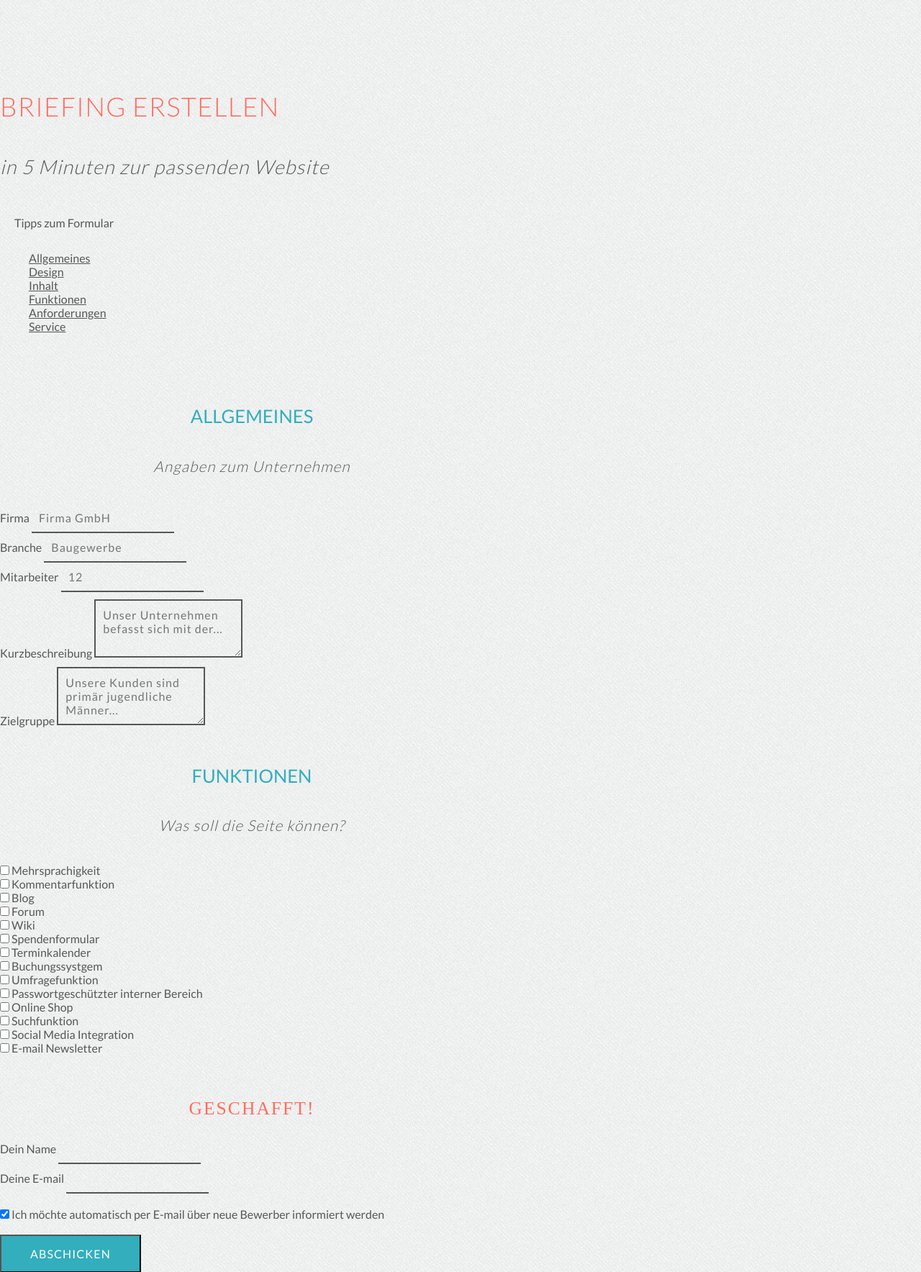
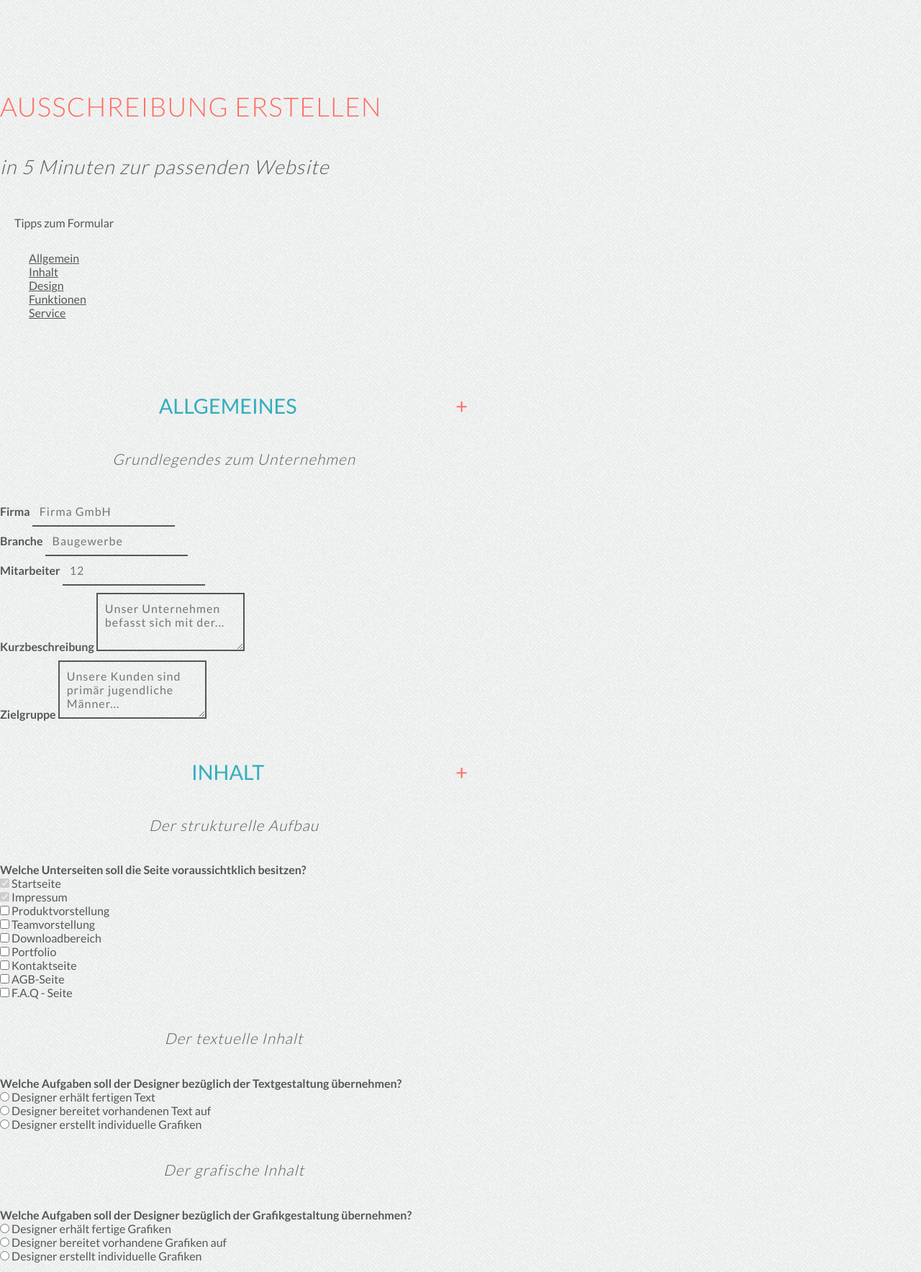
Before and after one commit to Joekant/calculi, a PHP site: page /briefing.html in a window 1280 px wide. Shown: the part 233-2001 px from the top of the page at 72% size. Run offline with PHP 8.4, Linux system fonts and the light colour scheme; style sheets or scripts are compiled from the project's sources; some web fonts are replaced.

Commit message:
Improved Briefing Form

```diff
--- a/html/briefing.html
+++ b/html/briefing.html
@@ -50,7 +50,7 @@
 
       <div class="row">
         <div class="large-12 columns half-padding text-center">
-          <h1 id="headline">Briefing erstellen</h1>
+          <h1 id="headline">Ausschreibung erstellen</h1>
           <h2 class="subline">in 5 Minuten zur passenden Website</h2>
         </div>
       </div>
@@ -79,19 +79,16 @@
             <div data-magellan-expedition="fixed">
               <dl class="sub-nav">
                 <dd data-magellan-arrival="1">
-                <a href="#1">Allgemeines</a></dd>
+                <a href="#1">Allgemein</a></dd>
 
                 <dd data-magellan-arrival="2">
-                <a href="#2">Design</a></dd>
+                <a href="#2">Inhalt</a></dd>
 
                 <dd data-magellan-arrival="3">
-                <a href="#3">Inhalt</a></dd>
+                <a href="#3">Design</a></dd>
 
                 <dd data-magellan-arrival="4">
                 <a href="#4">Funktionen</a></dd>
-
-                <dd data-magellan-arrival="5">
-                <a href="#5">Anforderungen</a></dd>
 
                 <dd data-magellan-arrival="5">
                 <a href="#5">Service</a></dd>
@@ -108,8 +105,8 @@
           <!-- Step -->
           <div class="row">
             <a name="1"></a>
-            <h2 data-magellan-destination="1">Allgemeines</h2>
-            <h3 class="subline">Angaben zum Unternehmen</h3>
+            <h2 data-magellan-destination="1">Allgemeines<span class="add-comment">+</span></h2>
+            <h3 class="subline">Grundlegendes zum Unternehmen</h3>
 
             <div class="medium-5 columns">
               <label for="email">Firma</label>
@@ -138,51 +135,240 @@
 
  <!-- Step -->
           <div class="row">
+            <a name="2"></a>
+            <h2 data-magellan-destination="2">Inhalt<span class="add-comment">+</span></h2>
+            <h3 class="subline">Der strukturelle Aufbau</h3>
+             <label for="email">Welche Unterseiten soll die Seite voraussichtklich besitzen?</label><br >
+            <div class="medium-4 columns">
+              <input id="checkbox1" type="checkbox" checked disabled> Startseite<br />
+              <input id="checkbox1" type="checkbox" checked disabled> Impressum<br />
+              <input id="checkbox1" type="checkbox"> Produktvorstellung <br />
+              <input id="checkbox1" type="checkbox"> Teamvorstellung<br />
+              <input id="checkbox1" type="checkbox"> Downloadbereich<br />
+
+            </div>
+
+            <div class="medium-8 columns">
+              <input id="checkbox1" type="checkbox"> Portfolio<br />
+              <input id="checkbox1" type="checkbox"> Kontaktseite<br />
+              <input id="checkbox1" type="checkbox"> AGB-Seite<br />
+              <input id="checkbox1" type="checkbox"> F.A.Q - Seite<br />
+            </div>
+          </div>
+
+
+          <div class="row">
             <a name="3"></a>
-            <h2 data-magellan-destination="2">Funktionen</h2>
-            <h3 class="subline">Was soll die Seite können?</h3>
+            <h3 class="subline">Der textuelle Inhalt</h3>
+
+            <label for="email">Welche Aufgaben soll der Designer bezüglich der Textgestaltung übernehmen?</label><br >
+            <div class="medium-12 columns">
+              <input id="checkbox1" type="radio"> Designer erhält fertigen Text<br />
+              <input id="checkbox1" type="radio"> Designer bereitet vorhandenen Text auf<br />
+              <input id="checkbox1" type="radio"> Designer erstellt individuelle Grafiken<br />
+              </div>
+          </div>
+
+          <div class="row">
+            <a name="3"></a>
+            <h3 class="subline">Der grafische Inhalt</h3>
+
+            <label for="email">Welche Aufgaben soll der Designer bezüglich der Grafikgestaltung übernehmen?</label><br >
+            <div class="medium-12 columns">
+              <input id="checkbox1" type="radio"> Designer erhält fertige Grafiken<br />
+              <input id="checkbox1" type="radio"> Designer bereitet vorhandene Grafiken auf<br />
+              <input id="checkbox1" type="radio"> Designer erstellt individuelle Grafiken<br />
+              </div>
+          </div>
+
+
+          <!-- Step -->
+          <div class="row">
+            <a name="3"></a>
+            <h2 data-magellan-destination="3">Design<span class="add-comment">+</span></h2>
+            <h3 class="subline">Das grafische Konzept</h3>
+
+            <label for="email">Welche Aufgabe soll der Designer bezüglich der grafischen Gestaltung übernehmen?</label><br >
+            <div class="medium-12 columns">
+              <input id="checkbox1" type="radio"> Designer setzt vorhandenes Design um<br />
+              <input id="checkbox1" type="radio"> Designer erstellt individuelles Design<br />
+              <input id="checkbox1" type="radio"> Designer erstellt individuelles Design anhand bestehender CD-Richtlinien <br />
+              <input id="checkbox1" type="radio"> Designer passt ausgewähltes Template an die Bedürfnisse des Kunden an<br />
+              </div>
+          </div>
+
+          <div class="row medium-6">
+            <div class="large-12 columns">
+              <label for="email">Welche Eigenschaften soll die Seite vermitteln?</label><br >
+                <textarea type="text" id="remail" rows="3" placeholder="edel, seriös, teuer, einzigartig, limitiert..."></textarea>
+            </div>
+          </div>
+
+          <div class="row">
+            <label for="email">Die Seite soll / soll nicht aussehen wie folgende Mitbewerberseiten</label>
+            <div class="medium-6 columns">
+              <label for="email" class="green-font">positive Referenz</label>
+              <textarea type="text" id="remail" rows="3" placeholder="http://www.gute-beispielseite.at"></textarea>
+            </div>
 
             <div class="medium-6 columns">
+              <label for="email" class="orange-font">negative Referenz</label>
+              <textarea type="text" id="remail" rows="3" placeholder="http://www.schlechte-beispielseite.at"></textarea>
+            </div>
+          </div>
+
+
+
+          <!-- Step -->
+          <div class="row">
+            <a name="4"></a>
+            <h2 data-magellan-destination="4">Funktionen<span class="add-comment">+</span></h2>
+            <h3 class="subline">Was die Seite können soll</h3>
+
+            <div class="medium-4 columns">
               <input id="checkbox1" type="checkbox"> Mehrsprachigkeit <br />
               <input id="checkbox1" type="checkbox"> Kommentarfunktion<br />
               <input id="checkbox1" type="checkbox"> Blog<br />
               <input id="checkbox1" type="checkbox"> Forum<br />
               <input id="checkbox1" type="checkbox"> Wiki<br />
               <input id="checkbox1" type="checkbox"> Spendenformular<br />
+            </div>
+
+            <div class="medium-4 columns">
+              <input id="checkbox1" type="checkbox"> Buchungssystem<br />
+              <input id="checkbox1" type="checkbox"> Bestellsystem<br />
+              <input id="checkbox1" type="checkbox"> Umfragefunktion<br />
+              <input id="checkbox1" type="checkbox"> Interner Bereich<br />
+              <input id="checkbox1" type="checkbox"> Online Shop<br />
               <input id="checkbox1" type="checkbox"> Terminkalender<br />
             </div>
 
-            <div class="medium-6 columns">
-              <input id="checkbox1" type="checkbox"> Buchungssystgem<br />
-              <input id="checkbox1" type="checkbox"> Umfragefunktion<br />
-              <input id="checkbox1" type="checkbox"> Passwortgeschützter interner Bereich<br />
-              <input id="checkbox1" type="checkbox"> Online Shop<br />
+            <div class="medium-4 columns">
               <input id="checkbox1" type="checkbox"> Suchfunktion<br />
               <input id="checkbox1" type="checkbox"> Social Media Integration<br />
               <input id="checkbox1" type="checkbox"> E-mail Newsletter <br />
+              <input id="checkbox1" type="checkbox"> Bildergallerie<br />
+              <input id="checkbox1" type="checkbox"> Kontaktformular<br />
             </div>
           </div>
 
           <div class="row">
-          <div class="large-12 columns padding-top">
+
+            <h3 class="subline">Erweitertes Nutzererlebnis</h3>
+
+            <div class="medium-10 columns">
+              <strong>Barrierefreiheit</strong><br />Wird die Seiter voraussichtlich häufig von Personen mit ausgeprägter Sehschwäche genutzt und muss daher erweiterten Anforderungen an eine Barrierefreie Nutzung entsprechen?
+(Screen-Reader kompatibel, kontrastreiche Darstellungsoption, individuelle Einstellung der Schriftgröße...)
+            </div>
+            <div class="medium-2 columns center-input">
+                <input id="checkbox1" name="radio" type="radio"> Ja<br />
+                <input id="checkbox2" name="radio" type="radio"> Nein<br />
+            </div>
+          <hr />
+            <div class="medium-10 columns">
+             <strong>Browserkompatibilität</strong><br />Soll die Seite auch in sehr alten Browsern korrekt dargestellt werden?
+            </div>
+            <div class="medium-2 columns">
+                 <input id="checkbox1" name="radio" type="radio"> Ja<br />
+                <input id="checkbox2" name="radio" type="radio"> Nein<br />
+            </div>
+            <hr />
+            <div class="medium-10 columns">
+             <strong>Mobile Version</strong><br />Soll es optimierte Versionen für die Darstellung auf mobilen Geräten wie z.B. Smartphones oder Tablets geben?
+            </div>
+            <div class="medium-2 columns">
+                <input id="checkbox1" name="radio" type="radio"> Ja<br />
+                <input id="checkbox2" name="radio" type="radio"> Nein<br />
+            </div>
+          </div>
+
+          <div class="row">
+            <a name="5"></a>
+            <h2 data-magellan-destination="5">Service<span class="add-comment">+</span></h2>
+            <h3 class="subline">Diverse Dienstleistungen</h3>
+
+            <div class="medium-10 columns">
+              <label for="email">Wer stellt die Seite auf einem Server bereit?</label>
+            </div>
+            <div class="medium-2 columns">
+                <input id="checkbox1" name="radio" type="radio"> Designer<br />
+                <input id="checkbox2" name="radio" type="radio"> Kunde<br />
+            </div>
+          <hr />
+            <div class="medium-10 columns">
+              <label for="email">Wer registriert die Domain?</label>
+            </div>
+            <div class="medium-2 columns">
+                <input id="checkbox1" name="radio" type="radio"> Designer<br />
+                <input id="checkbox2" name="radio" type="radio"> Kunde<br />
+            </div>
+          <hr />
+            <div class="medium-10 columns">
+              <label for="email">Wer macht regelmäßige Sicherheitsupdates & Backups?</label>
+            </div>
+            <div class="medium-2 columns">
+                <input id="checkbox1" name="radio" type="radio"> Designer<br />
+                <input id="checkbox2" name="radio" type="radio"> Kunde<br />
+            </div>
+          <hr />
+            <div class="medium-10 columns">
+              <label for="email">Benötigen Sie E-mail Adressen?</label>
+            </div>
+            <div class="medium-2 columns">
+                <input id="checkbox1" name="radio" type="radio"> Ja<br />
+                <input id="checkbox2" name="radio" type="radio"> Nein<br />
+            </div>
+          <hr />
+            <div class="medium-10 columns">
+              <label for="email">Benötigen Sie detaillierte Nutzungsstatistiken?</label>
+            </div>
+            <div class="medium-2 columns">
+                <input id="checkbox1" name="radio" type="radio"> Ja<br />
+                <input id="checkbox2" name="radio" type="radio"> Nein<br />
+
+            </div>
+          <hr />
+            <div class="medium-10 columns">
+              <label for="email">Sollen Mitarbeiter in die Pflege & Wartung der Seite eingeschult werden?</label>
+            </div>
+            <div class="medium-2 columns">
+                <input id="checkbox1" name="radio" type="radio"> Ja<br />
+                <input id="checkbox2" name="radio" type="radio"> Nein<br />
+            </div>
+             <hr />
+            <div class="medium-10 columns">
+              <label for="email"> Möchten Sie die Seite durch die Schaltung bezahlter Werbung in Suchmaschinen oder sozialen Netzwerken bewerben?</label>
+            </div>
+            <div class="medium-2 columns">
+                 <input id="checkbox1" name="radio" type="radio"> Ja<br />
+                <input id="checkbox2" name="radio" type="radio"> Nein<br />
+            </div>
+
+          </div>
+
+        <div class="row">
           <h2 class="freestyle">geschafft!</h2>
+          <br class="padding-top">
           <div class="medium-6 columns">
           <label for="email">Dein Name</label>
-              <input type="text" id="remail" placeholder="">
+          <input type="text" id="remail" placeholder="Max Mustermann">
           </div>
 
           <div class="medium-6 columns">
           <label for="email">Deine E-mail</label>
-              <input type="text" id="remail" placeholder="">
-              </div>
-          <br class="padding-top">
-            <input id="checkbox1" type="checkbox" checked> Ich möchte automatisch per E-mail über neue Bewerber informiert werden
+          <input type="text" id="remail" placeholder="max@mustermann.at">
           </div>
         </div>
 
-          <br class="padding-bottom">
-            <div class="large-12 columns text-center">
-                <button type="submit" class="button text-center">Abschicken</button>
+             <input id="checkbox1" type="checkbox" checked>
+            Ich möchte automatisch per E-mail über neue Bewerber informiert werden  <br />
+
+            <input id="checkbox1" type="checkbox">
+           Ich stimme den <a href="">Datenschutzbestimmungen</a> zu
+
+          <br class="full-padding">
+            <div class="large-12 columns text-center padding-top">
+                <button type="submit" class="button">Absenden</button>
             </div>
 
 
--- a/html/css/app.css
+++ b/html/css/app.css
@@ -538,16 +538,16 @@ aside #logo-dark {
 ----------------------------------------- */
 /* line 647, ../scss/app.scss */
 #form-pagination .row {
-  max-width: 760px; }
+  max-width: 550px; }
 
 /* line 653, ../scss/app.scss */
 #briefing-form .row {
-  max-width: 700px; }
+  max-width: 650px; }
 /* line 657, ../scss/app.scss */
 #briefing-form h2 {
   text-transform: uppercase;
   color: #32aebd;
-  font-size: 1.6em;
+  font-size: 1.8em;
   font-weight: 400;
   text-align: center;
   padding-top: 30px; }
@@ -564,19 +564,25 @@ aside #logo-dark {
 /* line 679, ../scss/app.scss */
 #briefing-form label {
   font-size: 1em;
-  padding-top: 15px; }
+  padding-top: 15px;
+  font-weight: 600; }
+/* line 685, ../scss/app.scss */
+#briefing-form .add-comment {
+  float: right;
+  font-size: 1em;
+  color: #ff6c60; }
 
-/* line 686, ../scss/app.scss */
+/* line 692, ../scss/app.scss */
 #form-instruction {
   padding-left: 20px; }
-  /* line 689, ../scss/app.scss */
+  /* line 695, ../scss/app.scss */
   #form-instruction ul {
     margin-left: 30px; }
-    /* line 692, ../scss/app.scss */
+    /* line 698, ../scss/app.scss */
     #form-instruction ul li {
       list-style: disc;
       font-style: italic; }
-      /* line 694, ../scss/app.scss */
+      /* line 700, ../scss/app.scss */
       #form-instruction ul li span {
         color: #565656;
         font-weight: 400; }
@@ -584,19 +590,19 @@ aside #logo-dark {
 /* -----------------------------------------
    Profile Styles
 ----------------------------------------- */
-/* line 709, ../scss/app.scss */
+/* line 715, ../scss/app.scss */
 #container-profile .row {
   max-width: 800px; }
-/* line 713, ../scss/app.scss */
+/* line 719, ../scss/app.scss */
 #container-profile .button {
   margin-top: 120px; }
 
-/* line 720, ../scss/app.scss */
+/* line 726, ../scss/app.scss */
 #profile-head {
   border-top: 5px solid #32aebd;
   padding: 0px 40px;
   /*border-bottom:5px solid $primary-color;*/ }
-  /* line 726, ../scss/app.scss */
+  /* line 732, ../scss/app.scss */
   #profile-head h1 {
     padding-top: 20px;
     color: #f7f7f7;
@@ -604,97 +610,97 @@ aside #logo-dark {
     letter-spacing: 1px;
     font-weight: 200;
     font-size: 2em; }
-  /* line 735, ../scss/app.scss */
+  /* line 741, ../scss/app.scss */
   #profile-head #website {
     font-style: italic;
     color: #f7f7f7;
     padding-bottom: 20px; }
-  /* line 741, ../scss/app.scss */
+  /* line 747, ../scss/app.scss */
   #profile-head #description {
     text-align: justify;
     font-style: italic;
     padding: 0px 30px -10px 25px;
     font-weight: 300; }
-  /* line 748, ../scss/app.scss */
+  /* line 754, ../scss/app.scss */
   #profile-head img {
     margin-top: 10px;
     width: 150px;
     border: 2px solid #f7f7f7; }
     @media only screen and (max-width: 40em) {
-      /* line 748, ../scss/app.scss */
+      /* line 754, ../scss/app.scss */
       #profile-head img {
         display: block;
         margin: 0px auto;
         margin-bottom: 20px; } }
-  /* line 760, ../scss/app.scss */
+  /* line 766, ../scss/app.scss */
   #profile-head ul {
     margin: 0px; }
-    /* line 763, ../scss/app.scss */
+    /* line 769, ../scss/app.scss */
     #profile-head ul li {
       display: inline-block;
       padding: 15px 20px 20px 0px; }
 
-/* line 770, ../scss/app.scss */
+/* line 776, ../scss/app.scss */
 #profile-body {
   background-color: #f7f7f7;
   padding: 30px; }
-  /* line 774, ../scss/app.scss */
+  /* line 780, ../scss/app.scss */
   #profile-body h2 {
     font-size: 1.3em;
     text-transform: uppercase;
     font-weight: 300; }
-  /* line 780, ../scss/app.scss */
+  /* line 786, ../scss/app.scss */
   #profile-body ul {
     margin: 0px; }
-    /* line 783, ../scss/app.scss */
+    /* line 789, ../scss/app.scss */
     #profile-body ul li {
       padding: 7px 15px; }
-  /* line 788, ../scss/app.scss */
+  /* line 794, ../scss/app.scss */
   #profile-body #categories {
     position: absolute;
     left: 5px;
     color: #565656; }
-  /* line 794, ../scss/app.scss */
+  /* line 800, ../scss/app.scss */
   #profile-body #points {
     float: left;
     position: relative;
     left: -86px; }
-    /* line 798, ../scss/app.scss */
+    /* line 804, ../scss/app.scss */
     #profile-body #points li {
       color: white;
       text-align: center;
       font-weight: 400;
       font-size: 1.3em;
       padding: 3px 16px; }
-  /* line 808, ../scss/app.scss */
+  /* line 814, ../scss/app.scss */
   #profile-body #references span {
     margin-right: 20px;
     padding: 5px 8px;
     background-color: #afafaf;
     color: white; }
-  /* line 815, ../scss/app.scss */
+  /* line 821, ../scss/app.scss */
   #profile-body #references li {
     line-height: 2em; }
 
-/* line 821, ../scss/app.scss */
+/* line 827, ../scss/app.scss */
 #profile-statistics {
   /*border-top:5px solid $primary-color;*/
   border-bottom: 5px solid #32aebd;
   padding: 5px 0px 5px 15px; }
-  /* line 826, ../scss/app.scss */
+  /* line 832, ../scss/app.scss */
   #profile-statistics h3 {
     color: #f7f7f7;
     font-size: 1.2em;
     line-height: 1em;
     font-weight: 400; }
-  /* line 833, ../scss/app.scss */
+  /* line 839, ../scss/app.scss */
   #profile-statistics h5 {
     color: #f7f7f7;
     font-size: 0.8em;
     font-weight: 300;
     line-height: 1em; }
 
-/* line 841, ../scss/app.scss */
+/* line 847, ../scss/app.scss */
 #profile-comments {
   margin: 0px auto;
   max-width: 600px;
@@ -702,38 +708,38 @@ aside #logo-dark {
   background-color: #f7f7f7;
   padding: 30px 0px;
   margin-bottom: 60px; }
-  /* line 843, ../scss/app.scss */
+  /* line 849, ../scss/app.scss */
   #profile-comments .row {
     padding-top: 30px;
     margin: 0px;
     position: relative; }
-  /* line 856, ../scss/app.scss */
+  /* line 862, ../scss/app.scss */
   #profile-comments .author {
     margin-top: 15px; }
-    /* line 859, ../scss/app.scss */
+    /* line 865, ../scss/app.scss */
     #profile-comments .author .name {
       font-size: 1.0em;
       font-weight: 400; }
-    /* line 865, ../scss/app.scss */
+    /* line 871, ../scss/app.scss */
     #profile-comments .author .time {
       font-size: 0.7em; }
-  /* line 871, ../scss/app.scss */
+  /* line 877, ../scss/app.scss */
   #profile-comments .row:nth-child(even) .author {
     float: left;
     border-left: 5px solid #afafaf; }
-  /* line 878, ../scss/app.scss */
+  /* line 884, ../scss/app.scss */
   #profile-comments .row:nth-child(odd) .author {
     float: right;
     border-right: 5px solid #afafaf; }
-  /* line 884, ../scss/app.scss */
+  /* line 890, ../scss/app.scss */
   #profile-comments .comment {
     font-style: italic;
     padding: 10px 20px 0px 20px;
     color: #565656; }
-  /* line 890, ../scss/app.scss */
+  /* line 896, ../scss/app.scss */
   #profile-comments .comment:before, #profile-comments .comment:after {
     content: '"'; }
-  /* line 894, ../scss/app.scss */
+  /* line 900, ../scss/app.scss */
   #profile-comments #more-comments {
     position: relative;
     bottom: -80px; }
--- a/html/scss/app.scss
+++ b/html/scss/app.scss
@@ -645,19 +645,19 @@ aside {
 
 #form-pagination {
 	.row {
-		max-width: 760px;
+		max-width: 550px;
 	}
 }
 
 #briefing-form {
 	.row {
-		max-width: 700px;
+		max-width: 650px;
 	}
 
 	h2 {
 		text-transform: uppercase;
 		color: $primary-color;
-		font-size: 1.6em;
+		font-size: 1.8em;
 		font-weight: 400;
 		text-align: center;
 		padding-top: 30px;
@@ -679,7 +679,13 @@ aside {
 	label {
 		font-size: 1em;
 		padding-top: 15px;
+		font-weight: 600;
+	}
 
+	.add-comment {
+		float: right;
+		font-size: 1em;
+		color: $orange;
 	}
 }
 
```
Lines whose indentation alone changed are shown as unchanged.
